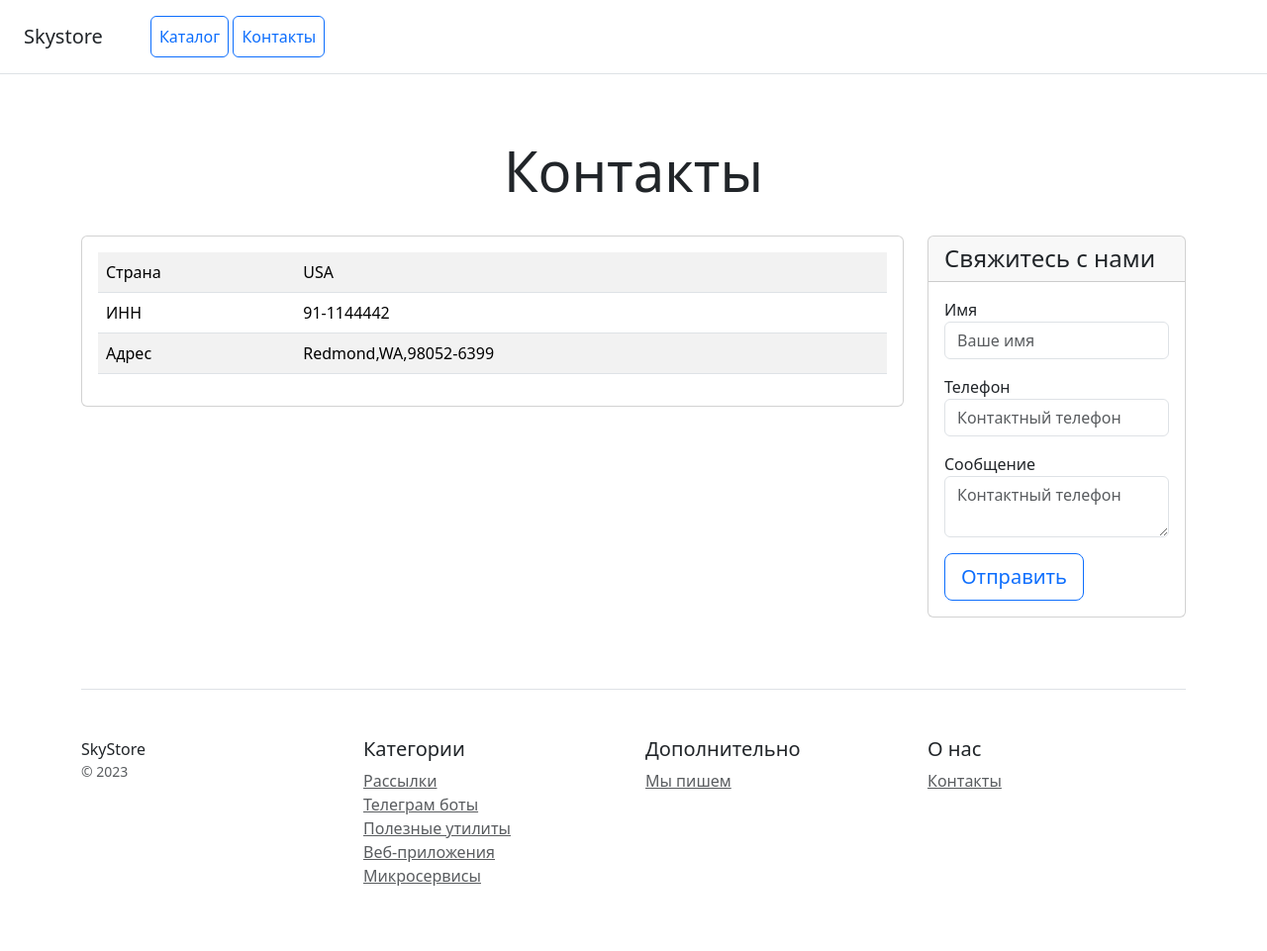
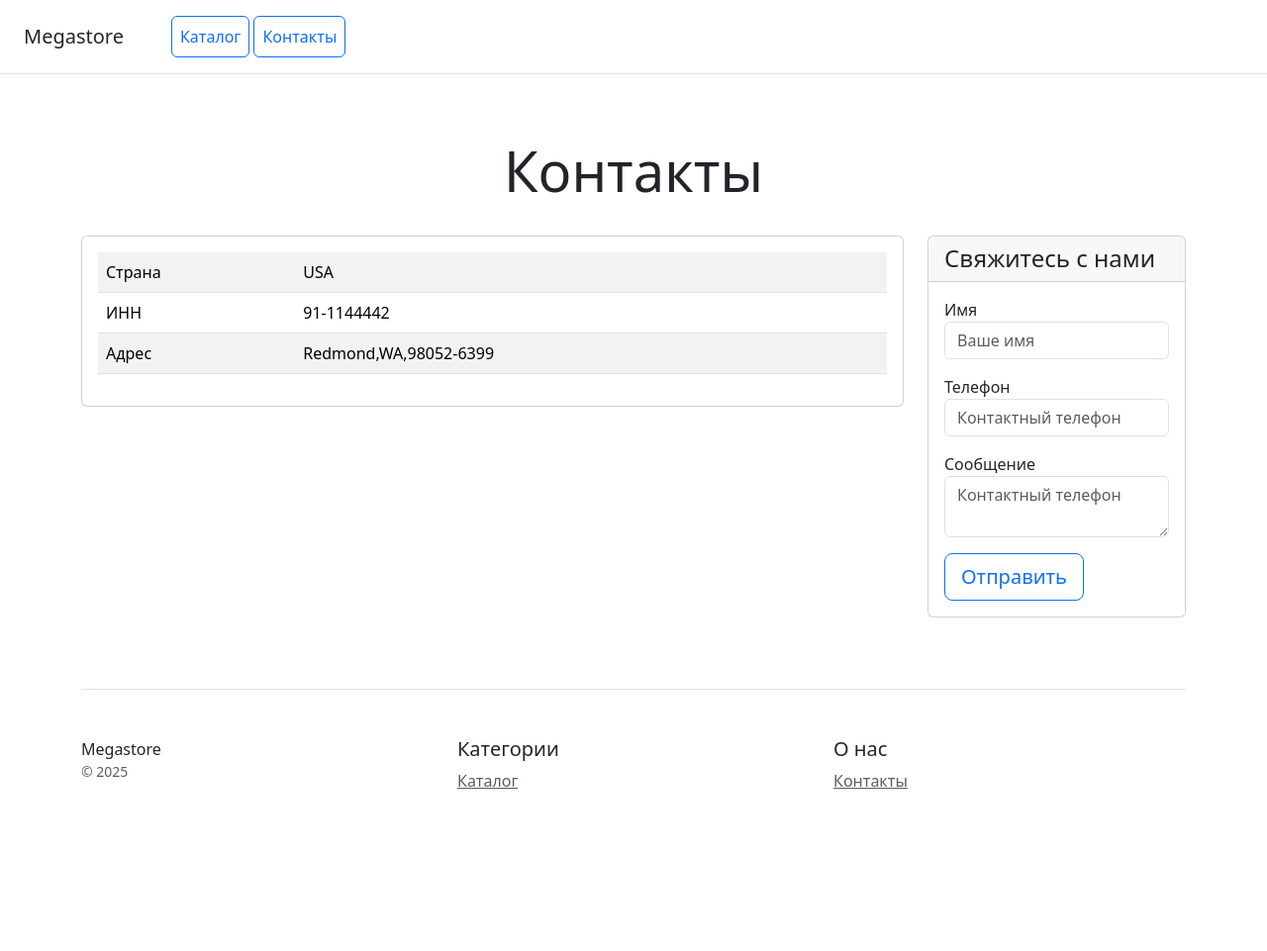
Before and after one commit to ronnnnie85/DJ_e-shop, a Django app: page /contacts/ in a window 1280 px wide. Shown: the whole page at 99% size. After the commit the page ends 797 px from the top, so only its background shows below. Run offline with Django 5.2, Linux system fonts and the light colour scheme; some libraries are stand-ins or nearby versions.

Commit message:
сделал медиа

```diff
--- a/catalog/templates/base.html
+++ b/catalog/templates/base.html
@@ -3,16 +3,11 @@
 <head>
     <meta charset="utf-8">
     <meta name="viewport" content="width=device-width, initial-scale=1">
-    <title>Megastore</title>
+    <title></title>
     <link rel="stylesheet" href="/static/css/bootstrap.min.css">
 </head>
 <body>
 {% include 'header.html' %}
-
-<div class="pricing-header px-3 py-3 pt-md-5 pb-md-4 mx-auto text-center">
-    <h1 class="display-4">Megastore</h1>
-    <p class="lead">Megastore - это магазин электроники для вас.</p>
-</div>
 
 <div class="container">
     {% block content %}{% endblock %}
--- a/catalog/templates/contacts.html
+++ b/catalog/templates/contacts.html
@@ -1,25 +1,11 @@
-<!doctype html>
-<html lang="en">
-<head>
-    <meta charset="utf-8">
-    <meta name="viewport" content="width=device-width, initial-scale=1">
-    <title>Skystore</title>
-    <link rel="stylesheet" href="/static/css/bootstrap.min.css">
-</head>
-<body>
-<div class="d-flex flex-column flex-md-row align-items-center p-3 px-md-4 mb-3 bg-white border-bottom box-shadow">
-    <h5 class="my-0 mr-md-auto font-weight-normal">Skystore</h5>
-    <nav class="ms-5">
-        <a class="p-2 btn btn-outline-primary" href="/">Каталог</a>
-        <a class="p-2 btn btn-outline-primary" href="/contacts/">Контакты</a>
-    </nav>
-</div>
+{% extends 'base.html' %}
+{% load my_tags %}
+{% block title %}Каталог{% endblock %}
 
-<div class="pricing-header px-3 py-3 pt-md-5 pb-md-4 mx-auto text-center">
-    <h1 class="display-4">Контакты</h1>
-</div>
-
-<div class="container">
+{% block content %}
+    <div class="pricing-header px-3 py-3 pt-md-5 pb-md-4 mx-auto text-center">
+        <h1 class="display-4">Контакты</h1>
+    </div>
     <div class="row text-start">
         <div class="col-lg-9 col-md-6 col-sm-12">
             <div class="card mb-4 box-shadow">
@@ -51,15 +37,18 @@
                         {% csrf_token %}
                         <div class="mb-3">
                             <label for="name">Имя</label>
-                            <input type="text" name="name" class="form-control" id="name" placeholder="Ваше имя" required>
+                            <input type="text" name="name" class="form-control" id="name" placeholder="Ваше имя"
+                                   required>
                         </div>
                         <div class="mb-3">
                             <label for="phone">Телефон</label>
-                            <input type="text" name="phone" class="form-control" id="phone" placeholder="Контактный телефон" required>
+                            <input type="text" name="phone" class="form-control" id="phone"
+                                   placeholder="Контактный телефон" required>
                         </div>
                         <div class="mb-3">
                             <label for="message">Сообщение</label>
-                            <textarea type="text" name="message" class="form-control" id="message" placeholder="Контактный телефон" required></textarea>
+                            <textarea type="text" name="message" class="form-control" id="message"
+                                      placeholder="Контактный телефон" required></textarea>
                         </div>
                         <button type="submit" class="btn btn-lg btn-block btn-outline-primary">Отправить</button>
                     </form>
@@ -67,38 +56,4 @@
             </div>
         </div>
     </div>
-
-    <footer class="pt-4 my-md-5 pt-md-5 border-top">
-        <div class="row">
-            <div class="col-12 col-md">
-                SkyStore
-                <small class="d-block mb-3 text-muted">&copy; 2023</small>
-            </div>
-            <div class="col-6 col-md">
-                <h5>Категории</h5>
-                <ul class="list-unstyled text-small">
-                    <li><a class="text-muted" href="#">Рассылки</a></li>
-                    <li><a class="text-muted" href="#">Телеграм боты</a></li>
-                    <li><a class="text-muted" href="#">Полезные утилиты</a></li>
-                    <li><a class="text-muted" href="#">Веб-приложения</a></li>
-                    <li><a class="text-muted" href="#">Микросервисы</a></li>
-                </ul>
-            </div>
-            <div class="col-6 col-md">
-                <h5>Дополнительно</h5>
-                <ul class="list-unstyled text-small">
-                    <li><a class="text-muted" href="#">Мы пишем</a></li>
-                </ul>
-            </div>
-            <div class="col-6 col-md">
-                <h5>О нас</h5>
-                <ul class="list-unstyled text-small">
-                    <li><a class="text-muted" href="/contacts/">Контакты</a></li>
-                </ul>
-            </div>
-        </div>
-    </footer>
-</div>
-<script src="/static/js/bootstrap.bundle.min.js"></script>
-</body>
-</html>
+{% endblock %}
--- a/catalog/templatetags/my_tags.py
+++ b/catalog/templatetags/my_tags.py
@@ -0,0 +1,9 @@
+from django import template
+
+register = template.Library()
+
+@register.filter()
+def media_filter(path):
+    if path:
+        return f"/media/{path}"
+    return '#'
--- a/catalog/urls.py
+++ b/catalog/urls.py
@@ -1,10 +1,11 @@
 from django.urls import path, include
 from catalog.apps import CatalogConfig
-from catalog.views import home, contacts
+from catalog.views import home, contacts, product_details
 
 app_name = CatalogConfig.name
 
 urlpatterns = [
     path('', home, name='home'),
     path('contacts/', contacts, name='contacts'),
+    path('products/<int:pk>/', product_details, name='product_details'),
 ]
--- a/catalog/views.py
+++ b/catalog/views.py
@@ -19,3 +19,9 @@
 
         return HttpResponse(f"Спасибо, {name}! Ваше сообщение {message} и телефон {phone} получено.")
     return render(request, 'contacts.html')
+
+
+def product_details(request, pk):
+    product = Product.objects.get(pk=pk)
+    context = {'product': product}
+    return render(request, 'product_details.html', context)
```
Also changed, not shown: catalog/templates/home.html (+9 -5 lines), catalog/templates/product_details.html (added, +26 -0 lines), catalog/templatetags/__init__.py (added).
